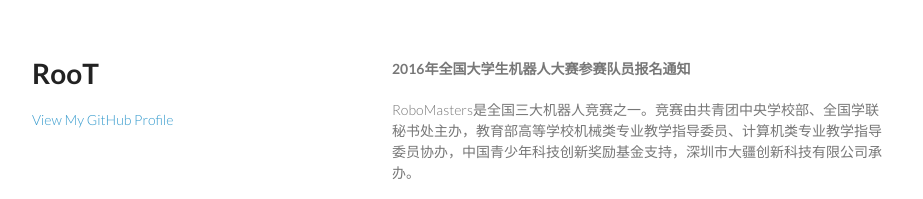
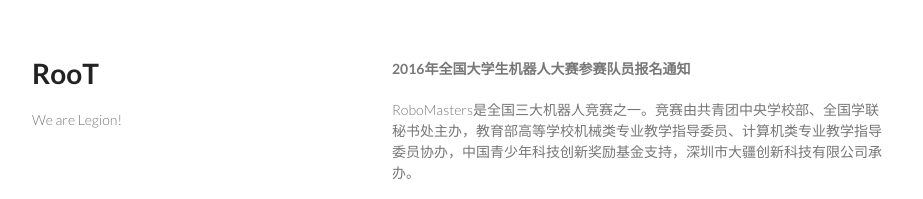
Before and after one commit to roothrbust/roothrbust.github.io, a plain HTML site: page reg.html in a window 1280 px wide. Shown: the top 199 px of the page, without its empty margins (178-1101 px from the left). Drawn offline with Linux system fonts and the light colour scheme.

Commit message:
Update reg.html

```diff
--- a/reg.html
+++ b/reg.html
@@ -19,7 +19,7 @@
         <p></p>
 
 
-        <p class="view"><a href="https://github.com/roothrbust">View My GitHub Profile</a></p>
+        <p class="view">We are Legion!</p>
 
       </header>
 
```
